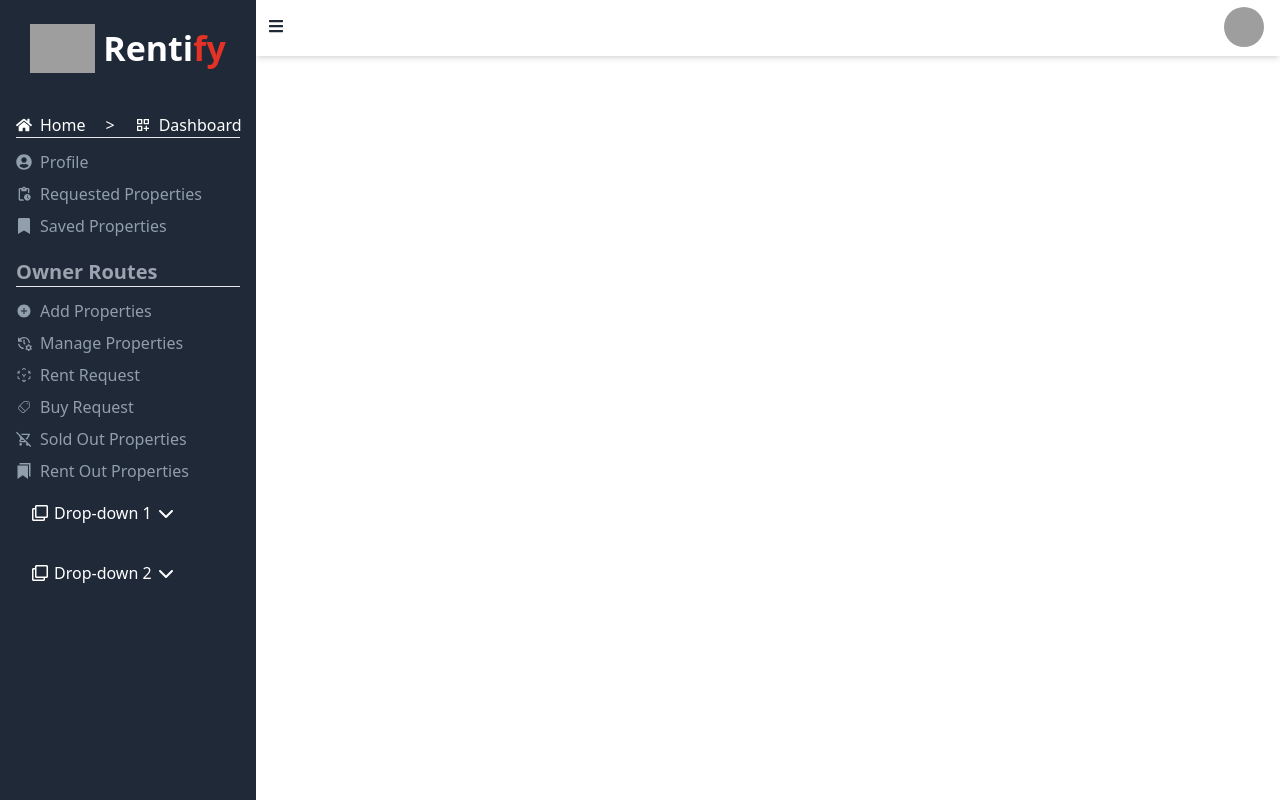
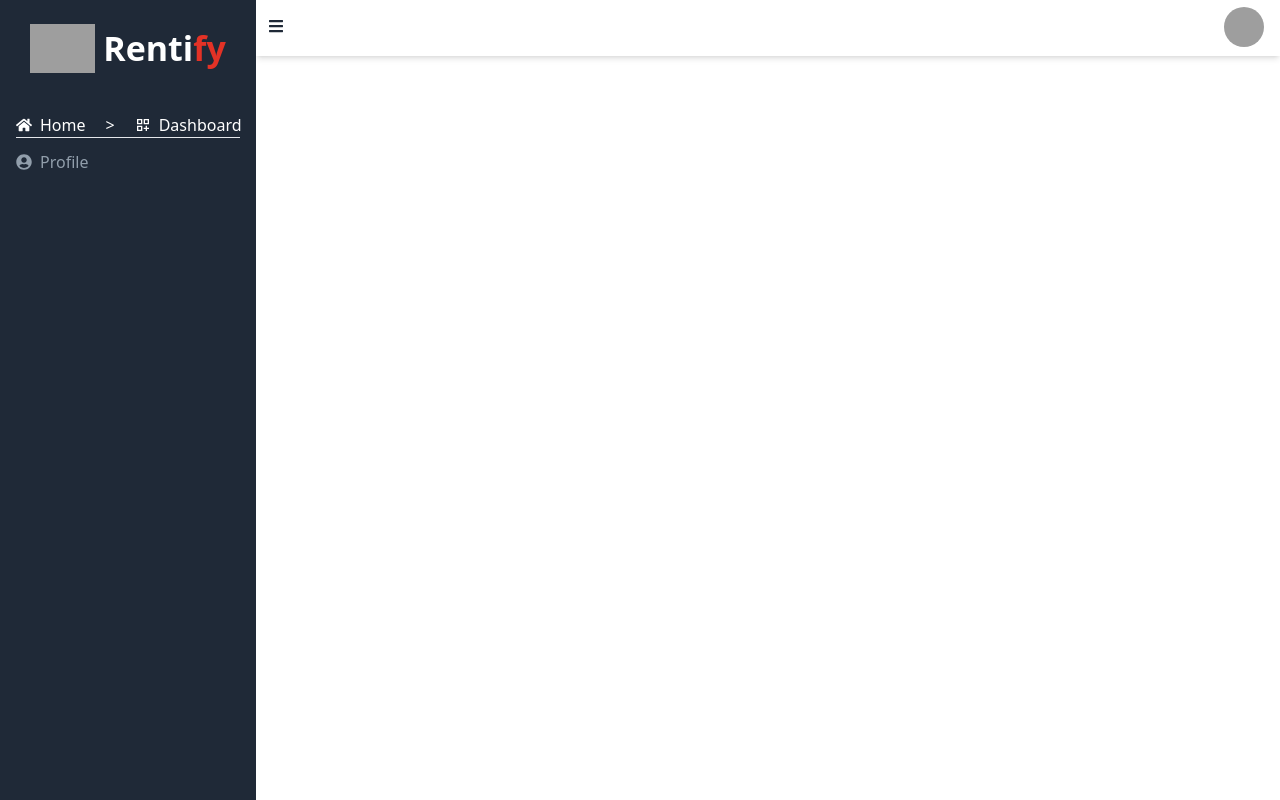
Before and after one commit to tanbirhaque/Rentify-Admin, a React (Vite) app: page /dashboard in a window 1280 px wide. Built offline with nearby package versions, Linux system fonts and the light colour scheme; no server answers; grey boxes are pictures that could not be loaded.

Commit message:
This is working on

```diff
--- a/src/DashLayout/DashShared/SideBar/SideBar.jsx
+++ b/src/DashLayout/DashShared/SideBar/SideBar.jsx
@@ -20,85 +20,65 @@ const SideBar = () => {
           Profile
         </NavLink>
       </li>
-
-      <li className="dashLi">
-        <NavLink
-          to="/dashboard/my-requests"
-          className="dashNav flex items-center gap-2"
-        >
-          <MdOutlinePendingActions className="dashIcon text-[#64707d]"></MdOutlinePendingActions>
-          Requested Properties
-        </NavLink>
-      </li>
-
-      <li className="dashLi">
-        <NavLink
-          to="/dashboard/saved"
-          className="dashNav flex items-center gap-2"
-        >
-          <FaBookmark className="dashIcon text-[#64707d]"></FaBookmark>
-          Saved Properties
-        </NavLink>
-      </li>
     </>
 
 
-    const ownerRoutes = <>
-        <li className="dashLi">
-            <NavLink
-                to="/dashboard/add"
-                className="dashNav flex items-center gap-2"
-            >
-                <IoAddCircleSharp className="dashIcon text-[#64707d]"></IoAddCircleSharp >
-                Add Properties
-            </NavLink>
-        </li>
-        <li className="dashLi pt-2">
-            <NavLink
-                to="/dashboard/manage"
-                className="dashNav flex items-center gap-2"
-            >
-                <MdManageHistory className="dashIcon text-[#64707d]"></MdManageHistory>
-                Manage Properties
-            </NavLink>
-        </li>
-        <li className="dashLi pt-2">
-            <NavLink
-                to="/dashboard/rentReq"
-                className="dashNav flex items-center gap-2"
-            >
-                <HiCubeTransparent className="dashIcon text-[#64707d]"> </HiCubeTransparent>
-                Rent Request
-            </NavLink>
-        </li>
-        <li className="dashLi pt-2">
-            <NavLink
-                to="/dashboard/buyReq"
-                className="dashNav flex items-center gap-2"
-            >
-                <CiShoppingTag className="dashIcon text-[#64707d]"></CiShoppingTag>
-                Buy Request
-            </NavLink>
-        </li>
-        <li className="dashLi pt-2">
-            <NavLink
-                to="/dashboard/soldProperties"
-                className="dashNav flex items-center gap-2"
-            >
-                <MdOutlineRemoveShoppingCart className="dashIcon text-[#64707d]"></MdOutlineRemoveShoppingCart>
-               Sold Out Properties
-            </NavLink>
-        </li>
-        <li className="dashLi pt-2">
-            <NavLink
-                to="/dashboard/rentOutProperties"
-                className="dashNav flex items-center gap-2"
-            >
-                <IoBookmarksSharp className="dashIcon text-[#64707d]"></IoBookmarksSharp>
-                Rent Out Properties
-            </NavLink>
-        </li>
-    </>
+    // const ownerRoutes = <>
+    //     <li className="dashLi">
+    //         <NavLink
+    //             to="/dashboard/add"
+    //             className="dashNav flex items-center gap-2"
+    //         >
+    //             <IoAddCircleSharp className="dashIcon text-[#64707d]"></IoAddCircleSharp >
+    //             Add Properties
+    //         </NavLink>
+    //     </li>
+    //     <li className="dashLi pt-2">
+    //         <NavLink
+    //             to="/dashboard/manage"
+    //             className="dashNav flex items-center gap-2"
+    //         >
+    //             <MdManageHistory className="dashIcon text-[#64707d]"></MdManageHistory>
+    //             Manage Properties
+    //         </NavLink>
+    //     </li>
+    //     <li className="dashLi pt-2">
+    //         <NavLink
+    //             to="/dashboard/rentReq"
+    //             className="dashNav flex items-center gap-2"
+    //         >
+    //             <HiCubeTransparent className="dashIcon text-[#64707d]"> </HiCubeTransparent>
+    //             Rent Request
+    //         </NavLink>
+    //     </li>
+    //     <li className="dashLi pt-2">
+    //         <NavLink
+    //             to="/dashboard/buyReq"
+    //             className="dashNav flex items-center gap-2"
+    //         >
+    //             <CiShoppingTag className="dashIcon text-[#64707d]"></CiShoppingTag>
+    //             Buy Request
+    //         </NavLink>
+    //     </li>
+    //     <li className="dashLi pt-2">
+    //         <NavLink
+    //             to="/dashboard/soldProperties"
+    //             className="dashNav flex items-center gap-2"
+    //         >
+    //             <MdOutlineRemoveShoppingCart className="dashIcon text-[#64707d]"></MdOutlineRemoveShoppingCart>
+    //            Sold Out Properties
+    //         </NavLink>
+    //     </li>
+    //     <li className="dashLi pt-2">
+    //         <NavLink
+    //             to="/dashboard/rentOutProperties"
+    //             className="dashNav flex items-center gap-2"
+    //         >
+    //             <IoBookmarksSharp className="dashIcon text-[#64707d]"></IoBookmarksSharp>
+    //             Rent Out Properties
+    //         </NavLink>
+    //     </li>
+    // </>
 
   return (
     <div>
@@ -132,13 +112,13 @@ const SideBar = () => {
           <hr className="mb-3" />
           <ul className="flex flex-col gap-2">{sideLinks}</ul>
 
-          <h3 className="poppins-font font-semibold text-xl mt-5 text-gray-400">
+          {/* <h3 className="poppins-font font-semibold text-xl mt-5 text-gray-400">
             Owner Routes
-          </h3>
-          <hr className="mb-3" />
-          <ul>{ownerRoutes}</ul>
+          </h3> */}
+          {/* <hr className="mb-3" />
+          <ul>{ownerRoutes}</ul> */}
           {/* drop-down -1*/}
-          <div className="collapse ">
+          {/* <div className="collapse ">
             <input type="checkbox" />
             <div className="text-[919EAB] hover:text-white collapse-title font-medium flex gap-1.5 items-center">
               <FaRegClone />
@@ -159,9 +139,9 @@ const SideBar = () => {
                 <Link>Four</Link>
               </p>
             </div>
-          </div>
+          </div> */}
           {/* drop-down -2*/}
-          <div className="collapse ">
+          {/* <div className="collapse ">
             <input type="checkbox" />
             <div className="text-[919EAB] hover:text-white collapse-title font-medium flex gap-1.5 items-center">
               <FaRegClone />
@@ -182,7 +162,7 @@ const SideBar = () => {
                 <Link>Four</Link>
               </p>
             </div>
-          </div>
+          </div> */}
           {/* drop-down*/}
         </div>
       </div>
```
